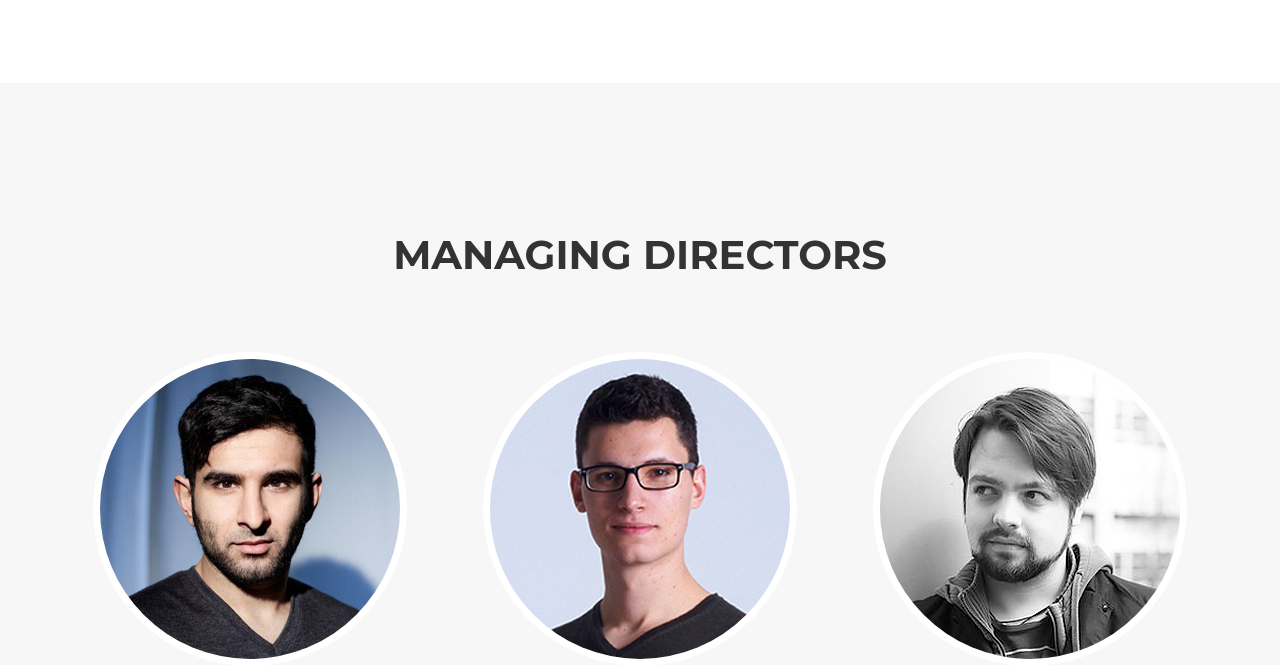
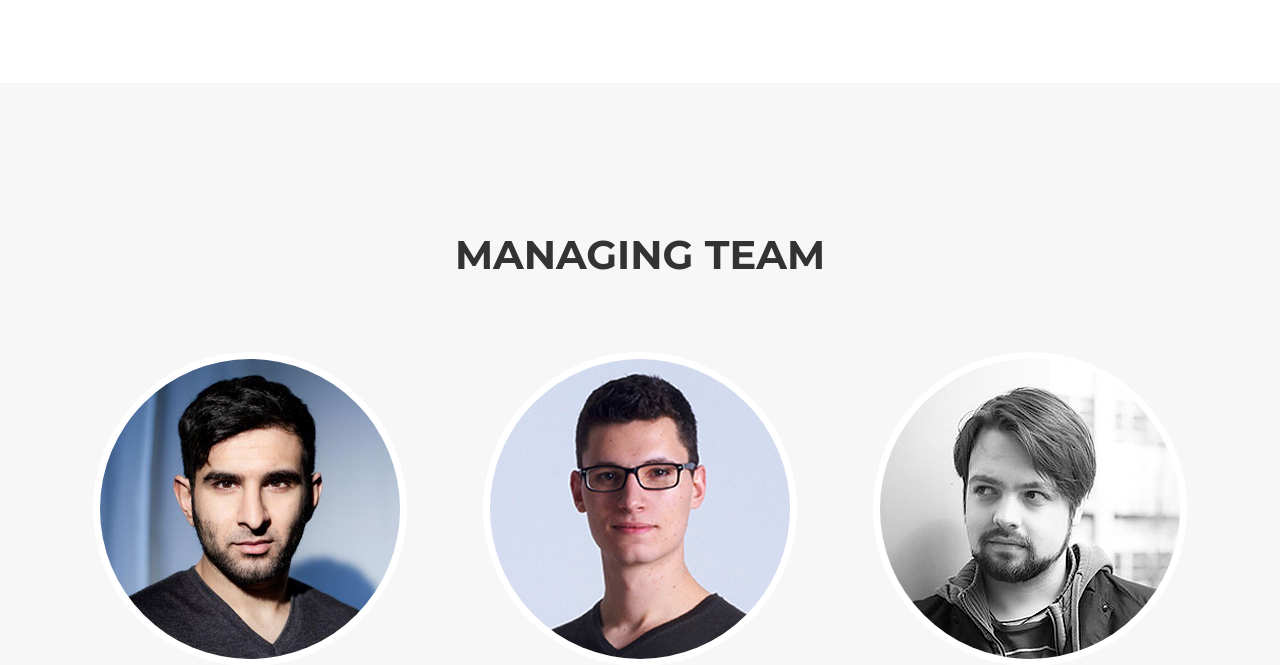
Before and after one commit to DanaNeda/purelabs-website, a Flask app: page / in a window 1280 px wide. Shown: the part 3651-4316 px from the top of the page. Run offline with Flask 2, Linux system fonts and the light colour scheme; style sheets or scripts are compiled from the project's sources; some libraries are stand-ins or nearby versions.

Commit message:
Update index.html

```diff
--- a/templates/index.html
+++ b/templates/index.html
@@ -279,7 +279,7 @@
         <div class="container">
             <div class="row">
                 <div class="col-lg-12 text-center">
-                    <h2 class="section-heading">Managing Directors</h2>
+                    <h2 class="section-heading">Managing Team</h2>
                     <h3 class="section-subheading text-muted">
                     </h3>
                 </div>
```
